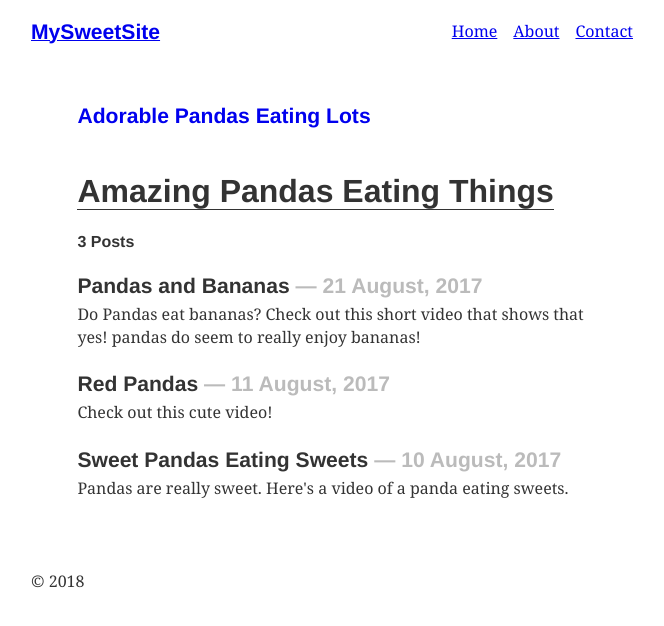
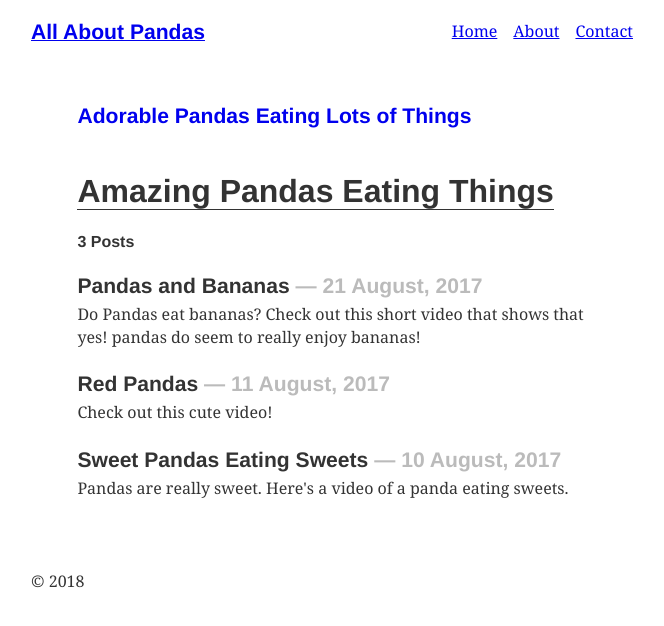
Before and after one commit to MariahAdams/gatsby-sandbox, a Gatsby site: page / in a window 1280 px wide. Shown: the whole page, without its empty margins (300-964 px from the left). Built offline with nearby package versions, Linux system fonts and the light colour scheme; Gatsby itself is replaced by a stand-in of ours; some packages are replaced by stand-ins of ours.

Commit message:
updated config and layout

```diff
--- a/gatsby-config.js
+++ b/gatsby-config.js
@@ -2,7 +2,7 @@
 
 module.exports = {
   siteMetadata: {
-    title: `Adorable Pandas Eating Lots`
+    title: `Adorable Pandas Eating Lots of Things`
   },
   plugins: [
     {
--- a/src/components/layout.js
+++ b/src/components/layout.js
@@ -13,7 +13,7 @@ export default ({ children }) => (
   <div style={{ margin: `0 auto`, maxWidth: 650, padding: `1.25rem 1rem` }}>
     <header style={{ marginBottom: `1.5rem` }}>
       <Link to="/" style={{ textShadow: `none`, backgroundImage: `none` }}>
-        <h3 style={{ display: `inline` }}>MySweetSite</h3>
+        <h3 style={{ display: `inline` }}>All About Pandas</h3>
       </Link>
       <ul style={{ listStyle: `none`, float: `right` }}>
         <ListLink to="/">Home</ListLink>
```
